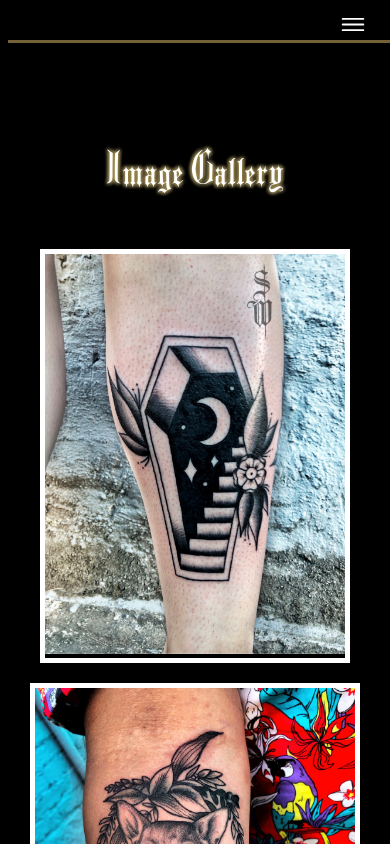
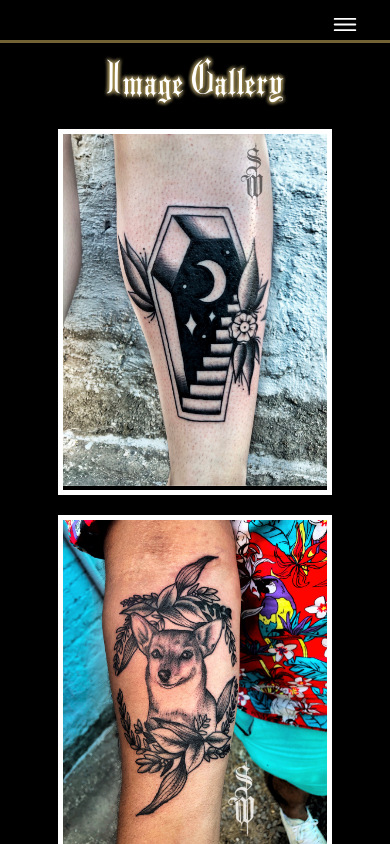
Before and after one commit to chynnalew/capstone, a React (Create React App) app in the folder swamp-witch/: page /capstone/gallery in a window 390 px wide. Shown: the top 844 px of the page. Built offline with nearby package versions, Linux system fonts and the light colour scheme.

Commit message:
finish scaling for phone media

```diff
--- a/swamp-witch/src/components/Galleries/Gallery.js
+++ b/swamp-witch/src/components/Galleries/Gallery.js
@@ -4,7 +4,7 @@ import PropTypes from 'prop-types';
 const Gallery = (props) => {
   return (
     <div id='galleryContainer'>
-      <h1 className="sectionHeader">Image Gallery</h1>
+      <h1 className="sectionHeader imgHeader">Image Gallery</h1>
     <div id='gallery'>
       {props.photos.map((photo, index) => (
           <div class='photo'>
--- a/swamp-witch/src/components/HomeComponents/NavBar/NavBar.js
+++ b/swamp-witch/src/components/HomeComponents/NavBar/NavBar.js
@@ -56,9 +56,9 @@ const NavBar = (props) => {
             <HashLink smooth className="navLink" to="/#faq">
               FAQ
             </HashLink>
-            <NavLink className="navLink" to="/contact">
+            <HashLink className="navLink" to="/contact/#contact">
               Contact
-            </NavLink>
+            </HashLink>
             <NavLink className="navLink" to="/policies">
               Policies
             </NavLink>
@@ -97,9 +97,9 @@ const NavBar = (props) => {
             <HashLink smooth className="navLink" to="/#faq">
               FAQ
             </HashLink>
-            <NavLink className="navLink" to="/contact">
+            <HashLink className="navLink" to="/contact/#contact">
               Contact
-            </NavLink>
+            </HashLink>
             <NavLink className="navLink" to="/policies">
               Policies
             </NavLink>
--- a/swamp-witch/src/components/HomeComponents/NavBar/SideBar.js
+++ b/swamp-witch/src/components/HomeComponents/NavBar/SideBar.js
@@ -82,13 +82,13 @@ const SideBar = (props) => {
         >
           Shop
         </a>
-        <NavLink
+        <HashLink
           onClick={() => props.onSideBarClose()}
           className="navLink2"
-          to="/contact"
+          to="/contact/#contact"
         >
           Contact
-        </NavLink>
+        </HashLink>
         <NavLink
           onClick={() => props.onSideBarClose()}
           className="navLink2"
@@ -136,13 +136,13 @@ const SideBar = (props) => {
           >
             Shop
           </a>
-          <NavLink
+          <HashLink
             onClick={() => props.onSideBarClose()}
             className="navLink2"
-            to="/contact"
+            to="/contact/#contact"
           >
             Contact
-          </NavLink>
+          </HashLink>
           <NavLink
             onClick={() => props.onSideBarClose()}
             className="navLink2"
--- a/swamp-witch/src/css/smallMedia.css
+++ b/swamp-witch/src/css/smallMedia.css
@@ -37,6 +37,7 @@
   #navBar {
     height: 40px;
     padding: 0;
+    left:0;
   }
   /*SIDEBAR*/
   .navMenu2 {
@@ -72,6 +73,9 @@
     padding:0;
     margin:0;
   }
+  .navLink{
+    height:0;
+  }
 
   /*ABOUT*/
   #about {
@@ -95,4 +99,38 @@
     padding:0;
     margin:0;
   }
+  /*Gallery*/
+  #galleryContainer {
+    padding:30px;
+    padding-top:0;
+  }
+  #gallery img:hover {
+    transition: 0.5s;
+    transform: scale(1);
+    border: none;
+    box-shadow: none;
+  }
+  #gallery img {
+    width: 100%;
+    height:auto;
+  }
+  .imgHeader {
+    padding-bottom:0px;
+  }
+  /*CONTACT*/
+  #contact{
+    padding-top:0;
+  }
+  #contactForm {
+    width:90%;
+  }
+  #contact input, #contact textarea, #contact select {
+    width: 100%;
+    padding: 12px 20px;
+    margin: 8px 0;
+    display: inline-block;
+    border: 1px solid #ccc;
+    border-radius: 4px;
+    box-sizing: border-box;
+  }
 }
```
Also changed, not shown: 1 other file (tests, documents, lock files or other folders).
